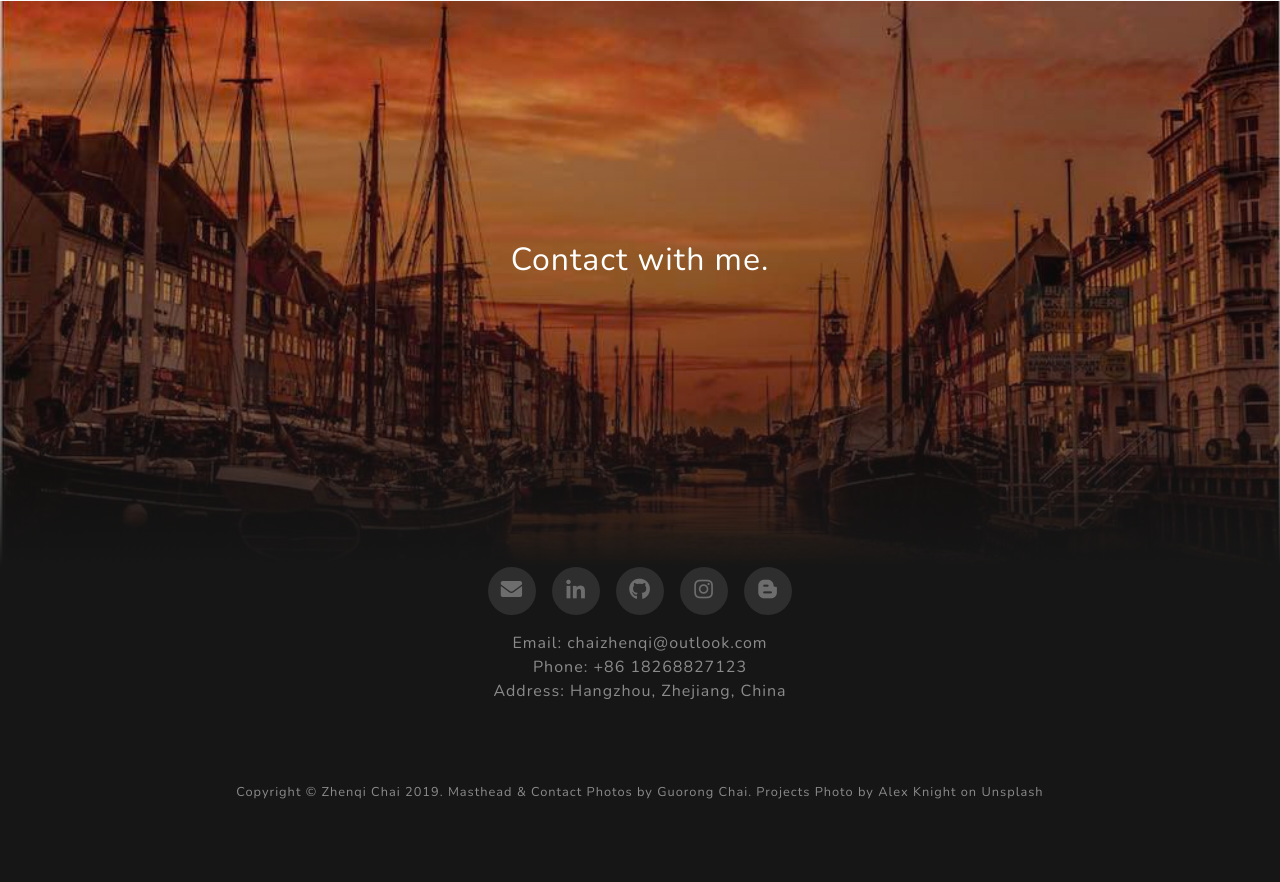
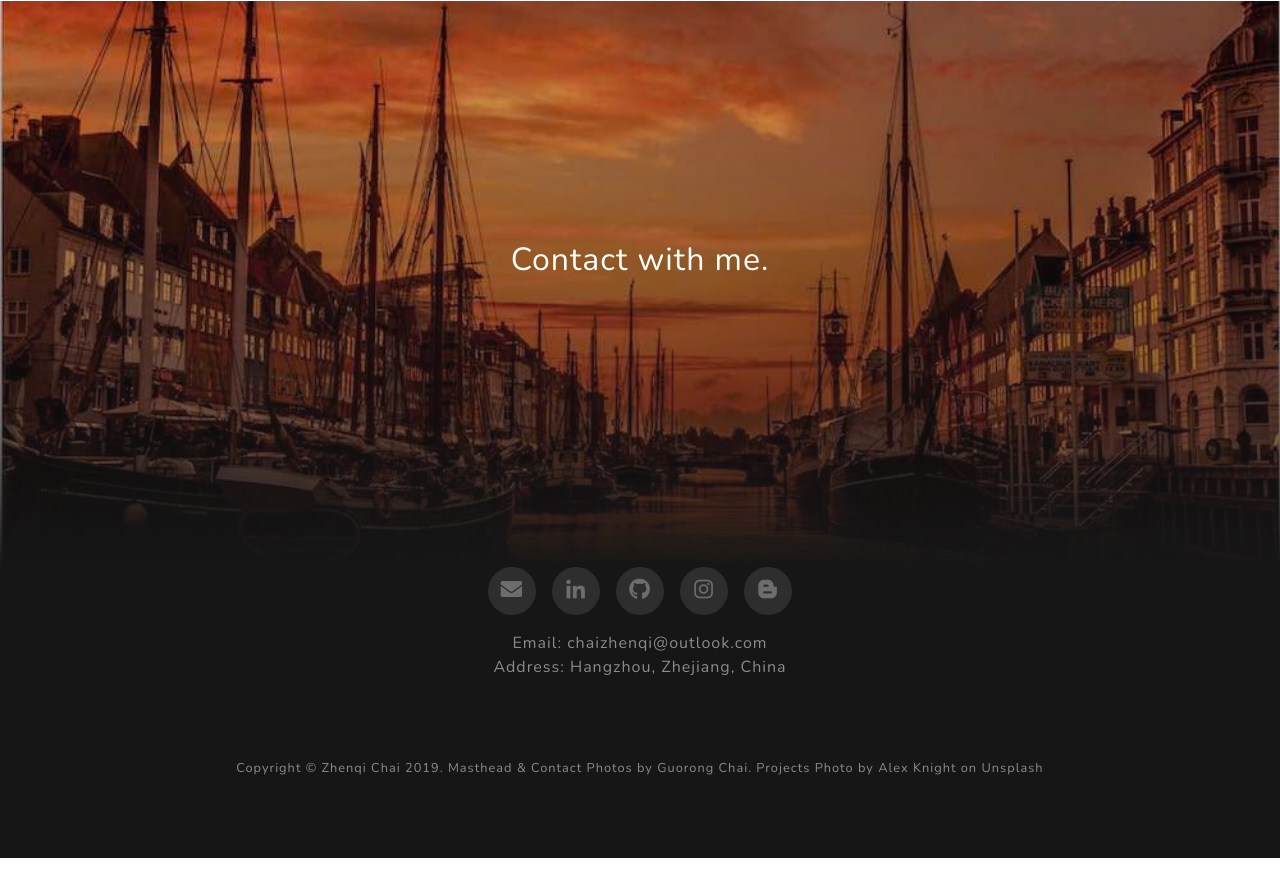
Before and after one commit to Emilieczq/emilieczq.github.io, a plain HTML site: page index.html in a window 1280 px wide. Shown: the part 2875-3757 px from the top of the page. After the commit the page ends 3733 px from the top, so only its background shows below. Drawn offline with nearby package versions, Linux system fonts and the light colour scheme.

Commit message:
set private

```diff
--- a/index.html
+++ b/index.html
@@ -224,7 +224,6 @@
           </a>
         </div>
         <p class="text-center mb-0 text-white-50 lang" key="EMAIL"></p>
-        <p class="text-center mb-0 text-white-50 lang" key="PHONE"></p>
         <p class="text-center mb-0 text-white-50 lang" key="ADDRESS"></p>
       </div>
     </section>
--- a/js/lang.js
+++ b/js/lang.js
@@ -35,7 +35,6 @@ var arrLang = {
     "CONTACTME": "Contact with me.",
     "ADDRESS": "Address: Hangzhou, Zhejiang, China",
     "EMAIL": "Email: chaizhenqi@outlook.com",
-    "PHONE": "Phone: +86 18268827123",
     "PHOTOBY": "Masthead & Contact Photos by Guorong Chai."
   },
   "fr": {
@@ -74,7 +73,6 @@ var arrLang = {
     "CONTACTME": "Contact avec moi.",
     "ADDRESS": "Adresse: Hangzhou, Zhejiang, China",
     "EMAIL": "Email: chaizhenqi@outlook.com",
-    "PHONE": "Téléphone: +86 18268827123",
     "PHOTOBY": "Masthead & Contact Photos by Guorong Chai."
   },
   "zh": {
@@ -113,7 +111,6 @@ var arrLang = {
     "CONTACTME": "联系方式",
     "ADDRESS": "地址：浙江省杭州市",
     "EMAIL": "邮箱：chaizhenqi@outlook.com",
-    "PHONE": "电话：(+86)18268827123",
     "PHOTOBY": "Masthead & Contact Photos by 柴国荣."
   }
 };
```
